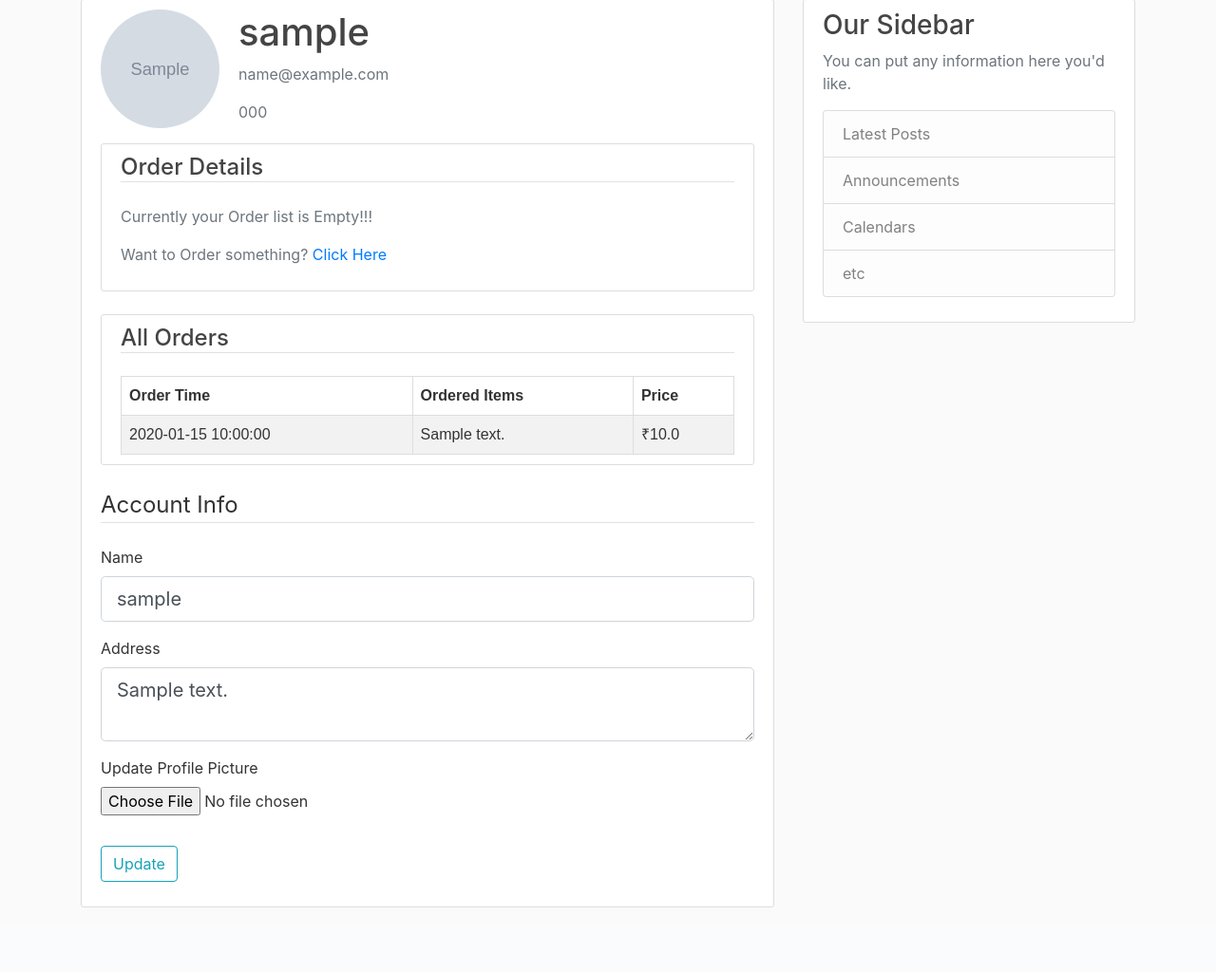
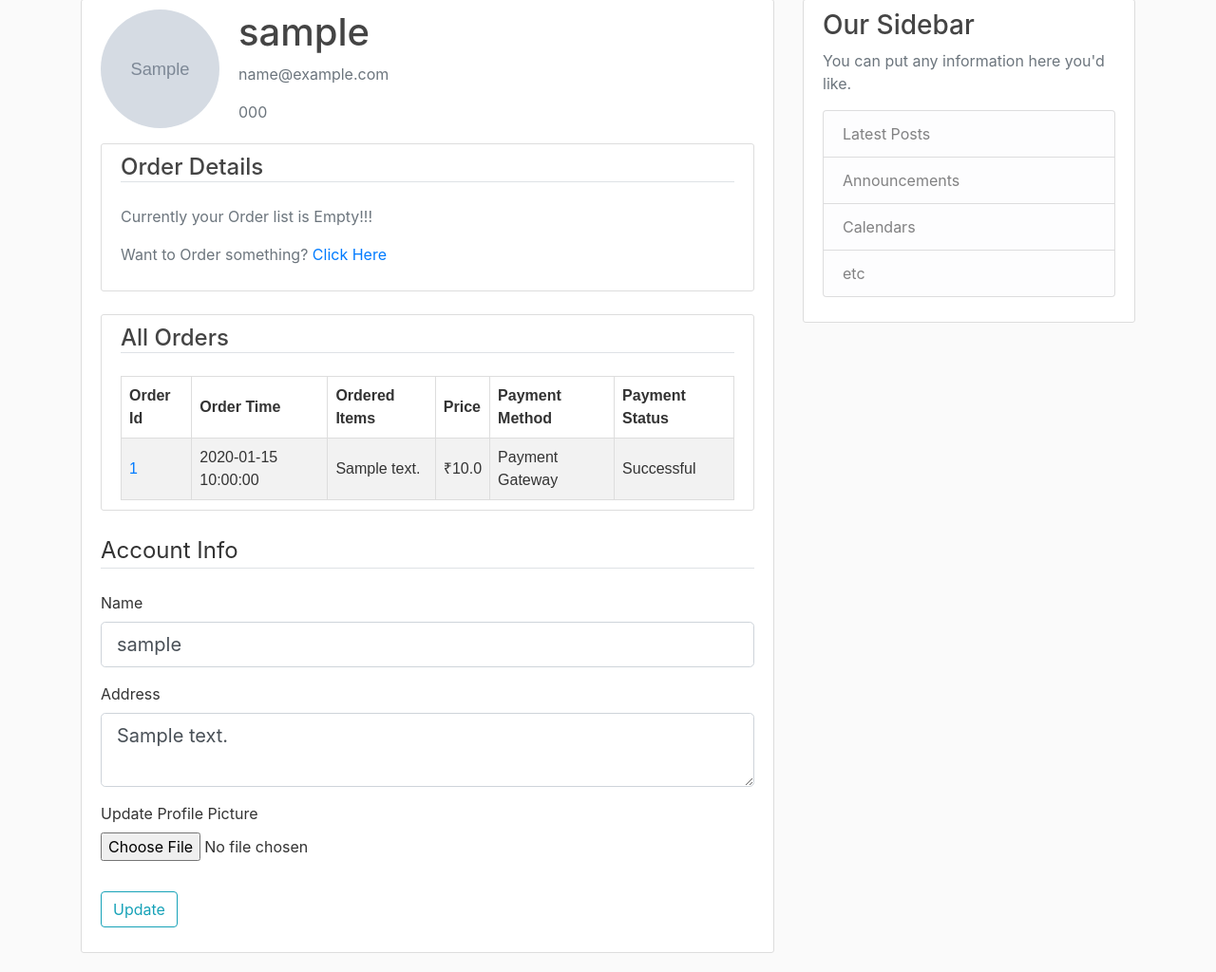
Before and after one commit to rahulmandal4551/OrderFood-website, a Flask app: page /account in a window 1280 px wide. Shown: the part 81-1105 px from the top of the page at 95% size. Before the commit the page ends 1037 px from the top, so only its background shows below. Run offline with Flask 2, Linux system fonts and the light colour scheme; a user stored in the database is signed in; tables that the repository leaves empty hold one stand-in row (values such as "Sample post"); grey boxes marked "Sample" are stand-in pictures; some libraries are stand-ins or nearby versions.

Commit message:
Added 3 method Payment Functionality

```diff
--- a/orderfood/routes.py
+++ b/orderfood/routes.py
@@ -1,14 +1,17 @@
 import secrets
 import os
 import json
+import requests
 from datetime import datetime
 from PIL import Image
-from flask import render_template, jsonify, url_for, flash, redirect, request
+from flask import render_template, jsonify, url_for, flash, redirect, request, abort
 from orderfood import app, db, bcrypt, mail
 from orderfood.models import User, Food_item, Not_Verified_User, Orders
 from orderfood.forms import RegistrationForm, LoginForm, UpdateAccountForm, RequestPasswordResetForm, ResetPasswordForm
 from flask_login import login_user, current_user, logout_user, login_required
+from orderfood.config import Config
 from flask_mail import Message
+from orderfood import CheckSum
 
 @app.route('/', methods=['GET', 'POST'])
 @app.route('/home', methods=['GET', 'POST'])
@@ -62,6 +65,20 @@ If yot did not made this request then simply ignore this email.
 '''
     mail.send(msg)
 
+@app.route('/register', methods=['GET', 'POST'])
+def register():
+    if current_user.is_authenticated:
+        return redirect(url_for('home'))
+    form = RegistrationForm()
+    if form.validate_on_submit():
+        hashed_password = bcrypt.generate_password_hash(form.password.data).decode('utf-8')
+        user = User(username=form.username.data, email=form.email.data, password=hashed_password, address=form.address.data, phone_no=form.phone_no.data, date_registered=datetime.utcnow())
+        db.session.add(user)
+        db.session.commit()
+        flash("Account created for {} ! You are now able to Log in".format(form.username.data), 'success')
+        return redirect(url_for('login'))
+    return render_template('register.html', form= form, title= 'Register')
+
 # @app.route('/register', methods=['GET', 'POST'])
 # def register():
 #     if current_user.is_authenticated:
@@ -69,27 +86,13 @@ If yot did not made this request then simply ignore this email.
 #     form = RegistrationForm()
 #     if form.validate_on_submit():
 #         hashed_password = bcrypt.generate_password_hash(form.password.data).decode('utf-8')
-#         user = User(username=form.username.data, email=form.email.data, password=hashed_password, address=form.address.data, phone_no=form.phone_no.data, date_registered=datetime.utcnow())
-#         db.session.add(user)
+#         NVuser = Not_Verified_User(username=form.username.data, email=form.email.data, password=hashed_password, address=form.address.data, phone_no=form.phone_no.data, last_verification_email_time=datetime.utcnow())
+#         db.session.add(NVuser)
 #         db.session.commit()
-#         flash("Account created for {} ! You are now able to Log in".format(form.username.data), 'success')
+#         send_verification_email(NVuser)
+#         flash("An email has been sent with instructions to activate your Account.", 'info')
 #         return redirect(url_for('login'))
 #     return render_template('register.html', form= form, title= 'Register')
-
-@app.route('/register', methods=['GET', 'POST'])
-def register():
-    if current_user.is_authenticated:
-        return redirect(url_for('home'))
-    form = RegistrationForm()
-    if form.validate_on_submit():
-        hashed_password = bcrypt.generate_password_hash(form.password.data).decode('utf-8')
-        NVuser = Not_Verified_User(username=form.username.data, email=form.email.data, password=hashed_password, address=form.address.data, phone_no=form.phone_no.data, last_verification_email_time=datetime.utcnow())
-        db.session.add(NVuser)
-        db.session.commit()
-        send_verification_email(NVuser)
-        flash("An email has been sent with instructions to activate your Account.", 'info')
-        return redirect(url_for('login'))
-    return render_template('register.html', form= form, title= 'Register')
 
 @app.route("/verify_email/<token>")
 def verify_email(token):
@@ -242,9 +245,204 @@ def payment_options():
     else:
         return redirect(url_for('home'))
 
-@app.route('/order_confirmed')
+@app.route('/paytm_payment_gateway')
 @login_required
-def order_confirmed():
+def payment_ptm():
+    ordered_item_dict = None
+    try:
+        ordered_item_dict = json.loads(current_user.order_json)
+    except:
+        return redirect(url_for('home'))
+
+    total_price = None
+    if ordered_item_dict:
+        total_price = 0.0
+        order_details = ""
+        for key, val in ordered_item_dict.items():
+            total_price += Food_item.query.get(int(key)).price * val
+            order_details += f'{Food_item.query.get(int(key)).title} : {val} \n'
+        order_details += f'Total Price: ₹ {total_price} \n'
+
+        new_order = Orders(user_id=current_user.id, order_json= current_user.order_json, order_details=order_details, price=total_price, payment_method=1, payment_status=0)
+        db.session.add(new_order)
+        current_user.order_json = None
+        db.session.commit()
+
+    # initialize dictionary with request parameters
+    paytmParams = {
+        # Find your MID in your Paytm Dashboard at https://dashboard.paytm.com/next/apikeys
+        "MID" : Config.PAYTM_TEST_MERCHANT_ID,
+        # Find your WEBSITE in your Paytm Dashboard at https://dashboard.paytm.com/next/apikeys
+        "WEBSITE" : "WEBSTAGING",
+        # Find your INDUSTRY_TYPE_ID in your Paytm Dashboard at https://dashboard.paytm.com/next/apikeys
+        "INDUSTRY_TYPE_ID" : "Retail",
+        # WEB for website and WAP for Mobile-websites or App
+        "CHANNEL_ID" : "WEB",
+        # Enter your unique order id
+        "ORDER_ID" : str(new_order.id),
+        # unique id that belongs to your customer
+        "CUST_ID" : str(current_user.id),
+        # customer's mobile number
+        "MOBILE_NO" : current_user.phone_no,
+        # customer's email
+        "EMAIL" : current_user.email,
+        # Amount in INR that is payble by customer
+        # this should be numeric with optionally having two decimal points
+        "TXN_AMOUNT" : str(new_order.price),
+        # on completion of transaction, we will send you the response on this URL
+        "CALLBACK_URL" : url_for("ptmcallback", _external=True),
+    }
+    print('paytmParams', paytmParams)
+    # Generate checksum for parameters we have
+    # Find your Merchant Key in your Paytm Dashboard at https://dashboard.paytm.com/next/apikeys
+    checksum = CheckSum.generate_checksum(paytmParams, Config.PAYTM_TEST_SECRET_KEY)
+
+    # for Staging
+    url = "https://securegw-stage.paytm.in/order/process"
+
+    # for Production
+    # url = "https://securegw.paytm.in/order/process"
+    return render_template('paytm_payment_gateway.html',url=url, paytmParams=paytmParams, checksum=checksum)
+
+@app.route('/ptmcallback', methods=['GET', 'POST'])
+@login_required
+def ptmcallback():
+    if request.method == 'POST':
+        received_data = request.form.to_dict()
+        paytmChecksum = ""
+        # Create a Dictionary from the parameters received in POST
+        # received_data should contains all data received in POST
+        paytmParams = {}
+        for key, value in received_data.items():
+            if key == 'CHECKSUMHASH':
+                paytmChecksum = value
+            else:
+                paytmParams[key] = value
+        print("received_data", received_data)
+        # Verify checksum
+        # Find your Merchant Key in your Paytm Dashboard at https://dashboard.paytm.com/next/apikeys
+        isValidChecksum = CheckSum.verify_checksum(paytmParams, Config.PAYTM_TEST_SECRET_KEY, paytmChecksum)
+        new_order_id = paytmParams['ORDERID']
+        if isValidChecksum:
+            print("Checksum Matched")
+            if received_data['STATUS'] == 'TXN_FAILURE':
+                new_order = Orders.query.get(new_order_id)
+                new_order.payment_status = 2
+                new_order.payment_details = json.dumps(received_data)
+                db.session.commit()
+                print(str(received_data))
+                return redirect(url_for("order_details", order_id = new_order_id))
+            else:
+                paytmParams = dict()
+                # Find your MID in your Paytm Dashboard at https://dashboard.paytm.com/next/apikeys
+                paytmParams["MID"] = Config.PAYTM_TEST_MERCHANT_ID
+                # Enter your order id which needs to be check status for
+                paytmParams["ORDERID"] = new_order_id
+                # Generate checksum by parameters we have
+                # Find your Merchant Key in your Paytm Dashboard at https://dashboard.paytm.com/next/apikeys
+                checksum = CheckSum.generate_checksum(paytmParams, Config.PAYTM_TEST_SECRET_KEY)
+                # put generated checksum value here
+                paytmParams["CHECKSUMHASH"] = checksum
+                # prepare JSON string for request
+                post_data = json.dumps(paytmParams)
+
+                # for Staging
+                url = "https://securegw-stage.paytm.in/order/status"
+
+                # for Production
+                # url = "https://securegw.paytm.in/order/status"
+
+                response = requests.post(url, data = post_data, headers = {"Content-type": "application/json"}).json()
+                print("response", response)
+                new_order = Orders.query.get(new_order_id)
+                if response['STATUS'] == 'TXN_SUCCESS':
+                    new_order.payment_status = 1
+                    new_order.payment_details = json.dumps(response)
+                    db.session.commit()
+                    print(str(received_data) + "\n*******************************\n" + str(response))
+                    return redirect(url_for("order_details", order_id = new_order_id))
+                elif response['STATUS'] == 'TXN_FAILURE':
+                    new_order.payment_status = 2
+                    new_order.payment_details = json.dumps(response)
+                    db.session.commit()
+                    print(str(received_data) + "\n*******************************\n" + str(response))
+                    return redirect(url_for("order_details", order_id = new_order_id))
+        else:
+            print("Checksum Mismatched")
+            return redirect(url_for("order_details", order_id = new_order_id))
+
+    elif request.method == 'GET':
+        return redirect(url_for('home'))
+
+@app.route('/payment_direct')
+@login_required
+def payment_direct():
+    ordered_item_dict = None
+    try:
+        ordered_item_dict = json.loads(current_user.order_json)
+    except:
+        return redirect(url_for('home'))
+
+    total_price = None
+    if ordered_item_dict:
+        total_price = 0.0
+        order_details = ""
+        for key, val in ordered_item_dict.items():
+            total_price += Food_item.query.get(int(key)).price * val
+            order_details += f'{Food_item.query.get(int(key)).title} : {val} \n'
+        order_details += f'Total Price: ₹ {total_price} \n'
+
+        new_order = Orders(user_id=current_user.id, order_json= current_user.order_json, order_details=order_details, price=total_price, payment_method=2, payment_status=0)
+        db.session.add(new_order)
+        current_user.order_json = None
+        db.session.commit()
+    return render_template('payment_direct.html', title='Payment Direct', order_id = new_order.id)
+
+@app.route("/order_details/<order_id>" , methods=['GET', 'POST'])
+@login_required
+def order_details(order_id):
+        order = Orders.query.get_or_404(order_id)
+        if (order.user_id != current_user.id) and (not current_user.administrator_access):
+            abort(403)
+
+        # if payment method is Paytm Payment Gateway is used and payment staus is still pending, check again using Transaction API
+        if order.payment_method == 1 and order.payment_status == 0:
+            paytmParams = dict()
+            # Find your MID in your Paytm Dashboard at https://dashboard.paytm.com/next/apikeys
+            paytmParams["MID"] = Config.PAYTM_TEST_MERCHANT_ID
+            # Enter your order id which needs to be check status for
+            paytmParams["ORDERID"] = order_id
+            # Generate checksum by parameters we have
+            # Find your Merchant Key in your Paytm Dashboard at https://dashboard.paytm.com/next/apikeys
+            checksum = CheckSum.generate_checksum(paytmParams, Config.PAYTM_TEST_SECRET_KEY)
+            # put generated checksum value here
+            paytmParams["CHECKSUMHASH"] = checksum
+            # prepare JSON string for request
+            post_data = json.dumps(paytmParams)
+
+            # for Staging
+            url = "https://securegw-stage.paytm.in/order/status"
+
+            # for Production
+            # url = "https://securegw.paytm.in/order/status"
+
+            response = requests.post(url, data = post_data, headers = {"Content-type": "application/json"}).json()
+            print("response", response)
+            new_order = Orders.query.get(order_id)
+            if response['STATUS'] == 'TXN_SUCCESS':
+                new_order.payment_status = 1
+                new_order.payment_details = json.dumps(response)
+                db.session.commit()
+            elif response['STATUS'] == 'TXN_FAILURE':
+                new_order.payment_status = 2
+                new_order.payment_details = json.dumps(response)
+                db.session.commit()
+
+        return render_template('order_details.html', title='Order Details', order=order)
+
+@app.route('/payment_cod')
+@login_required
+def payment_cod():
     ordered_item_dict = None
     try:
         ordered_item_dict = json.loads(current_user.order_json)
@@ -259,10 +457,10 @@ def order_confirmed():
             order_details += f'{Food_item.query.get(int(key)).title} : {val} \n'
         order_details += f'Total Price: ₹ {total_price} \n'
 
-        new_order = Orders(user_id=current_user.id, order_json= current_user.order_json, order_details=order_details, price=total_price)
+        new_order = Orders(user_id=current_user.id, order_json= current_user.order_json, order_details=order_details, price=total_price, payment_method=3, payment_status=0)
         db.session.add(new_order)
         current_user.order_json = None
         db.session.commit()
-        return render_template('order_confirmed.html', title='Order Confirmed', price=total_price)
+        return render_template('payment_cod.html', title='Payment COD', price=total_price, order_id = new_order.id)
     else:
         return redirect(url_for('home'))
--- a/orderfood/templates/account.html
+++ b/orderfood/templates/account.html
@@ -15,6 +15,15 @@
 
     tr:nth-child(even) {
       background-color: #f2f2f2;
+    }
+    @media only screen and (max-width: 767px){
+        .media{
+            display: block; text-align: center;
+        }
+        .media .account-img{
+            margin: 0 auto;
+            display: block;
+        }
     }
 </style>
 {% endblock%}
@@ -49,15 +58,43 @@
             {% if all_orders %}
                 <table>
                     <tr>
+                        <th>Order Id</th>
                         <th>Order Time</th>
                         <th>Ordered Items</th>
                         <th>Price</th>
+                        <th>Payment Method</th>
+                        <th>Payment Status</th>
                     </tr>
                     {% for i in all_orders %}
                     <tr>
+                        <td>
+                            <a href= {{ url_for("order_details", order_id = i.id) }}>
+                            {{ i.id }}
+                            </a>
+                        </td>
                         <td>{{ i.date_ordered }}</td>
                         <td>{{ i.order_details }}</td>
                         <td><span> ₹{{ i.price }}</span></td>
+                        <td>
+                            {% if i.payment_method == 0 %}
+                                Not Available
+                            {% elif i.payment_method == 1 %}
+                                Payment Gateway
+                            {% elif i.payment_method == 2 %}
+                                Direct Payment (UPI)
+                            {% elif i.payment_method == 3 %}
+                                Cash On Delivery
+                            {% endif %}
+                        </td>
+                        <td>
+                            {% if i.payment_status == 0 %}
+                                Pending
+                            {% elif i.payment_status == 1 %}
+                                Successful
+                            {% elif i.payment_status == 2 %}
+                                Failed
+                            {% endif %}
+                        </td>
                     </tr>
                 {% endfor %}
                 </table>
--- a/orderfood/templates/layout.html
+++ b/orderfood/templates/layout.html
@@ -79,8 +79,8 @@
 
     <!-- Optional JavaScript -->
     <!-- jQuery first, then Popper.js, then Bootstrap JS -->
-    <!-- <script src="https://code.jquery.com/jquery-3.2.1.slim.min.js" integrity="sha384-KJ3o2DKtIkvYIK3UENzmM7KCkRr/rE9/Qpg6aAZGJwFDMVNA/GpGFF93hXpG5KkN" crossorigin="anonymous"></script>
+    <script src="https://code.jquery.com/jquery-3.2.1.slim.min.js" integrity="sha384-KJ3o2DKtIkvYIK3UENzmM7KCkRr/rE9/Qpg6aAZGJwFDMVNA/GpGFF93hXpG5KkN" crossorigin="anonymous"></script>
     <script src="https://cdnjs.cloudflare.com/ajax/libs/popper.js/1.12.9/umd/popper.min.js" integrity="sha384-ApNbgh9B+Y1QKtv3Rn7W3mgPxhU9K/ScQsAP7hUibX39j7fakFPskvXusvfa0b4Q" crossorigin="anonymous"></script>
-    <script src="https://maxcdn.bootstrapcdn.com/bootstrap/4.0.0/js/bootstrap.min.js" integrity="sha384-JZR6Spejh4U02d8jOt6vLEHfe/JQGiRRSQQxSfFWpi1MquVdAyjUar5+76PVCmYl" crossorigin="anonymous"></script> -->
+    <script src="https://maxcdn.bootstrapcdn.com/bootstrap/4.0.0/js/bootstrap.min.js" integrity="sha384-JZR6Spejh4U02d8jOt6vLEHfe/JQGiRRSQQxSfFWpi1MquVdAyjUar5+76PVCmYl" crossorigin="anonymous"></script>
 </body>
 </html>
--- a/orderfood/templates/order_confirmed.html
+++ b/orderfood/templates/payment_cod.html
@@ -2,8 +2,9 @@
 {% block content %}
     {% if price %}
         <h1>Order Confirmed</h1>
-        <p>Your Order is Confirmed. For POD you have to pay ₹ {{ price }}.</p>
+        <p>Your Order is Confirmed. You have to pay ₹ {{ price }} for Cash-On-Delivery .</p>
         <p>Please wait while your Food is being prepared and delivered.</p>
+        <a href= {{ url_for("order_details", order_id = order_id) }}>Go to Order Details.</a>
     {% else %}
         <p class="text-secondary">Currently your Order list is Empty!!! </p>
         <p class="text-secondary">Want to Order something? <a href="{{ url_for('home') }}">Click Here</a> </p>
--- a/orderfood/templates/payment_options.html
+++ b/orderfood/templates/payment_options.html
@@ -13,6 +13,7 @@
     {% endif %}
 
     <h1>Payment Options</h1>
-    <p>Currently we only accept pay-on-delivery Payment option. If you wished to pay online, we are sorry for your inconvenience.</p>
-    <a href="{{ url_for('order_confirmed') }}" class="btn btn-outline-info"> Confirm and Place Order</a>
+    <p>Payment Gateway <a href="{{ url_for('payment_ptm') }}" class="btn btn-outline-info"> Click Here</a></p>
+    <p>Direct Payment (UPI) <a href="{{ url_for('payment_direct') }}" class="btn btn-outline-info"> Click Here</a></p>
+    <p>Cash On Delivery <a href="{{ url_for('payment_cod') }}" class="btn btn-outline-info"> Click Here</a> </p>
 {% endblock content %}
```
Also changed, not shown: orderfood/CheckSum.py (added, +137 -0 lines), orderfood/config_sample.py (+7 -0 lines), orderfood/models.py (+19 -5 lines), orderfood/templates/order_details.html (added, +59 -0 lines), orderfood/templates/payment_direct.html (added, +9 -0 lines), orderfood/templates/paytm_payment_gateway.html (added, +17 -0 lines), README.md.
